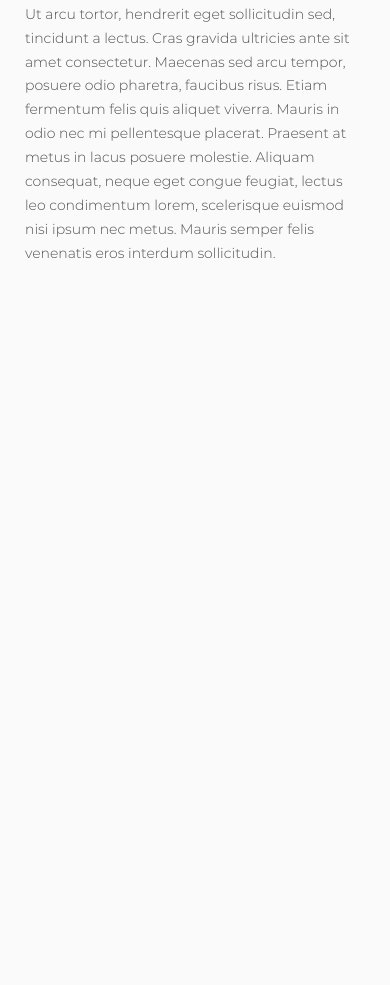
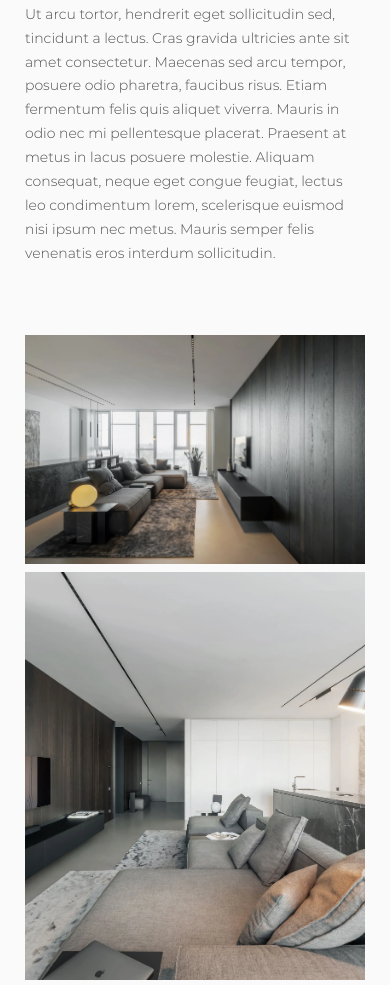
Before and after one commit to FolomieievMaksym/studio, a website: page docs/singleNews.html in a window 390 px wide. Shown: the part 1618-2603 px from the top of the page. Before the commit the page ends 1950 px from the top, so only its background shows below. Drawn offline with Linux system fonts and the light colour scheme; files whose address does not match are found by name.

Commit message:
.gallery full responsive

```diff
--- a/app/scss/components/singleNews/_singleNewsGallery.scss
+++ b/app/scss/components/singleNews/_singleNewsGallery.scss
@@ -0,0 +1,80 @@
+.gallery {
+	margin-top: 2px;
+	@media (max-width: 1024px) {
+		margin-top: -7px;
+	}
+	@media (max-width: 768px) {
+		margin-top: 3px;
+	}
+	&__items {
+		display: grid;
+		grid-template-columns: 1fr 1fr ;
+		grid-auto-flow: row;
+		gap: 8px;
+		padding-left: calc(64 / 1440 * 100%);
+		padding-right: calc(64 / 1440 * 100%);
+		@media (max-width: 1024px) {
+			padding-left: calc(56 / 1024 * 100%);
+			padding-right: calc(56 / 1024 * 100%);
+		}
+		@media (max-width: 768px) {
+			padding-left: calc(48 / 768 * 100%);
+			padding-right: calc(48 / 768 * 100%);
+		}
+		@media (max-width: 568px) {
+			padding-left: calc(24 / 375 * 100%);
+			padding-right: calc(24 / 375 * 100%);
+			grid-template-columns: 1fr;
+		}
+	}
+
+	&__item {
+		width: 100%;
+		&:nth-child(3n + 2),
+		&:nth-child(3n + 3)  {
+			.gallery__image {
+				padding-bottom: 119.174%;
+				@media (max-width: 1024px) {
+					padding-bottom: 120.356%;
+				}
+				@media (max-width: 568px) {
+					padding-bottom: 120.186%;
+				}
+			}
+		}
+		&:nth-child(3n + 1) {
+			@media (min-width: 568px) {
+				grid-column: span 2;
+			}
+			.gallery__image {
+				padding-bottom: 49.772%;
+				@media (max-width: 1024px) {
+					padding-bottom: 49.781%;
+				}
+				@media (max-width: 568px) {
+					padding-bottom: 67.28%;
+				}
+			}
+		}
+		overflow: hidden;
+		&:hover {
+			.gallery__image {
+				transform: scale(1.2);
+			}
+		}
+	}
+
+	&__image {
+		position:relative;
+		transition:all 0.3s ease;
+		img {
+			position: absolute;
+			top:0;
+			left:0;
+			width: 100%;
+			height: 100%;
+			object-fit: cover;
+			object-position:center;
+		}
+	}
+}
--- a/docs/singleNews.html
+++ b/docs/singleNews.html
@@ -41,6 +41,7 @@
 	</header>
 </div>
 		<main class="single-news">
+			<!-- ? singleNewsHero.html -->
 			<!-- Пишем нужный тайтл -->
 			<section class="hero">
 	<div class="hero__content">
@@ -77,6 +78,7 @@
 		</ul>
 	</div>
 </section>
+			<!-- ? singleNewsImage.html -->
 			<!-- Указываем нужное изображение -->
 			<section class="image">
 	<picture>
@@ -84,12 +86,12 @@
 		<img src='img/gallery/07.jpg' alt=''>
 	</picture>
 </section>
-			<!-- Заполняем тайтл, элементы списка -->
+			<!-- ? singleNewsContentOl.html -->
+			<!-- Заполняем элементы списка -->
 			<section class="content-ol">
 	<div class="content-ol__body">
 		<h4 class="content-ol__title4 title4">Donec et ipsum nec quam posuere maximus eu in erat. Duis laoreet finibus
-			consectetur.
-		</h4>
+			consectetur.</h4>
 		<p class="content-ol__text text">Lorem ipsum dolor sit amet, consectetur adipiscing elit. Cras vel gravida urna.
 			Donec
 			blandit sapien eu diam ullamcorper euismod. Nam tempus pellentesque ligula ut aliquam. Donec et ipsum nec quam
@@ -116,6 +118,43 @@
 			in lacinia risus rhoncus a. Praesent consectetur egestas risus, id consectetur felis.</p>
 	</div>
 </section>
+			<!-- ? singleNewsGallery.html -->
+			<!-- Указываем нужные изображения -->
+			<section class="gallery">
+	<div class="gallery__items">
+		<div class="gallery__item">
+			<div class="gallery__image">
+				<picture>
+					<source type='image/webp' srcset='img/gallery/03.webp'>
+					<img src='img/gallery/03.jpg' alt=''>
+				</picture>
+			</div>
+		</div>
+		<div class="gallery__item">
+			<div class="gallery__image">
+				<picture>
+					<source type='image/webp' srcset='img/gallery/07.webp'>
+					<img src='img/gallery/07.jpg' alt=''>
+				</picture>
+			</div>
+		</div>
+		<div class="gallery__item">
+			<div class="gallery__image">
+				<picture>
+					<source type='image/webp' srcset='img/gallery/12.webp'>
+					<img src='img/gallery/12.jpg' alt=''>
+				</picture>
+			</div>
+		</div>
+	</div>
+</section>
+			<!-- ? singleNewsContentUl.html -->
+			<!-- Заполняем элементы списка -->
+			<!-- ! -->
+
+			<!-- ? singleNewsSlider.html -->
+			<!-- Заполняем слайды -->
+
 		</main>
 		<footer id="footer" class="footer">
 	<div class="footer__container">
```
Also changed, not shown: app/components/singleNews/_singleNewsContentOl.html (+2 -1 lines), app/components/singleNews/_singleNewsGallery.html (+28 -0 lines), app/singleNews.html (+15 -3 lines), docs/css/singleNews.css, docs/css/singleNews.min.css.
